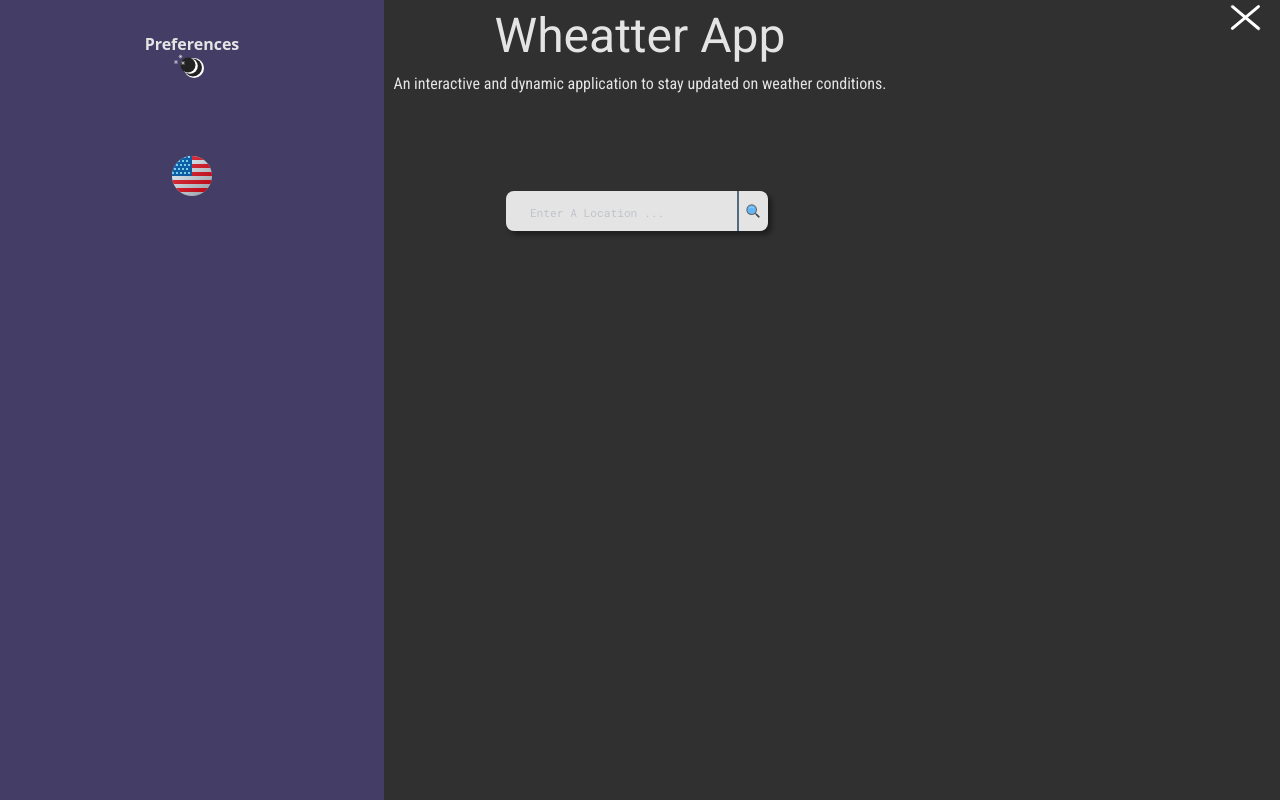
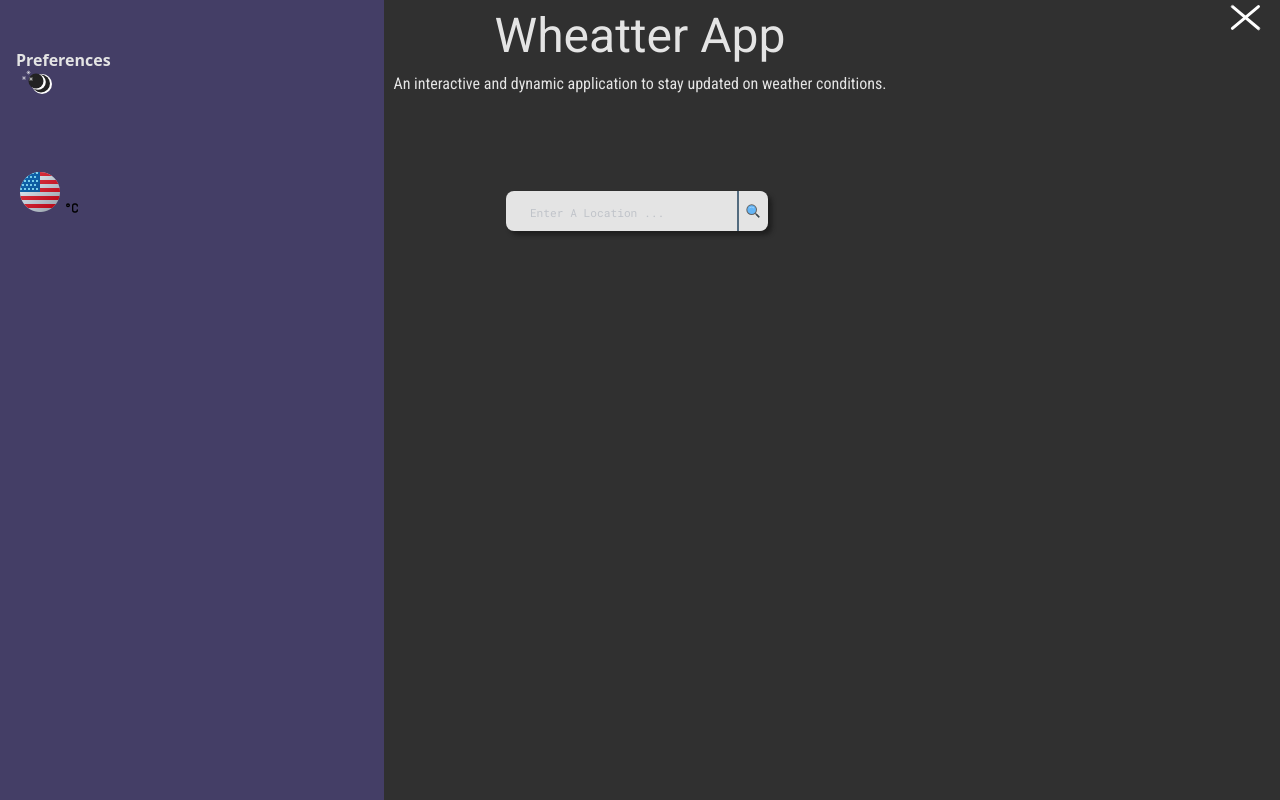
Before and after one commit to SebaPerez90/WheaterApp, a React (Vite) app: page / in a window 1280 px wide. Both pictures are taken after a click on the element 1245 px from the left and 19 px from the top of the page. Shown: the top 800 px of the page. Built offline with nearby package versions, Linux system fonts and the light colour scheme; some icons are missing.

Commit message:
working-hamburguer-menu

```diff
--- a/src/components/Header/HambuerguerMenu.jsx
+++ b/src/components/Header/HambuerguerMenu.jsx
@@ -1,10 +1,13 @@
-import { useRef, useState } from 'react';
+import { useRef, useState, useEffect } from 'react';
 import { useStore } from '../../../store';
 import ThemeButton from './ThemeButton';
 import LanguageButton from './LanguageButton';
+import { TbTemperatureCelsius } from 'react-icons/tb';
+import { TbTemperatureFahrenheit } from 'react-icons/tb';
+import { toast } from 'react-hot-toast';
 
 const HambuerguerMenu = () => {
-  const { themeDark } = useStore();
+  const { themeDark, languageEng, temperatureUnit, setTemperatureUnit } = useStore();
 
   const container_bars = useRef();
   const first_bar = useRef();
@@ -12,6 +15,32 @@ const HambuerguerMenu = () => {
   const third_bar = useRef();
 
   const [active, setActive] = useState(false);
+
+  const infoMsjUnits = (text) =>
+    toast(text, {
+      icon: '💡',
+      style: {
+        borderRadius: '10px',
+        background: '#443e66',
+        color: '#fff',
+        minWidth:'max-content',
+      },
+      duration: 2500,
+    });
+
+  useEffect(() => {
+    if (languageEng) {
+      temperatureUnit === 'metric'
+        ? infoMsjUnits('Current measurement unit: degrees Celsius')
+        : infoMsjUnits('Current measurement unit: degrees Fahrenheit');
+      return;
+    } else {
+      temperatureUnit === 'metric'
+        ? infoMsjUnits('Unidad de medición actual : grados Celsius')
+        : infoMsjUnits('Unidad de medición actual : grados Fahrenheit');
+      return;
+    }
+  }, [temperatureUnit]);
 
   const openMenu = () => {
     if (active) {
@@ -67,12 +96,30 @@ const HambuerguerMenu = () => {
       </div>
       {active ? (
         <div className={themeDark ? 'header-menu-dt' : 'header-menu-lt'}>
-          <p>Preferences</p>
+          <p>{languageEng ? 'Preferences' : 'Preferencias'}</p>
           <ul className={themeDark ? 'menu-list-dt' : 'menu-list-t'}>
             <li>
               <ThemeButton />
             </li>
-            <li><LanguageButton /></li>
+            <li className='flex items-center justify-between'>
+              <LanguageButton />
+
+              {temperatureUnit === 'metric' ? (
+                <button
+                  className='border-2 border-[#b1adcc] rounded-full h-10 w-10 flex justify-center items-center text-rose-100 hover:bg-[#8580b0] hover:text-[#3b3656] duration-200'
+                  onClick={() => setTemperatureUnit()}
+                >
+                  <TbTemperatureCelsius className='scale-150 ' />
+                </button>
+              ) : (
+                <button
+                  className='border-2 border-[#b1adcc] rounded-full h-10 w-10 flex justify-center items-center text-rose-100 hover:bg-[#8580b0] hover:text-[#3b3656] duration-200'
+                  onClick={() => setTemperatureUnit()}
+                >
+                  <TbTemperatureFahrenheit className='scale-150' />
+                </button>
+              )}
+            </li>
           </ul>
         </div>
       ) : null}
--- a/src/components/Header/Header.jsx
+++ b/src/components/Header/Header.jsx
@@ -1,16 +1,11 @@
 import { useStore } from '../../../store';
-import { FaCopy } from 'react-icons/fa';
-// import { TbTemperatureCelsius } from 'react-icons/tb';
-// import { TbTemperatureFahrenheit } from 'react-icons/tb';
-// import espIcon from '../assets/espIcon.png';
-// import engIcon from '../assets/engIcon.png';
+// import { FaCopy } from 'react-icons/fa';
 import { useRef } from 'react';
 import { toast } from 'react-hot-toast';
 import HambuerguerMenu from './HambuerguerMenu';
-// import ThemeButton from './ThemeButton';
 
 export default function Header() {
-  const { themeDark, languageEng, toggleLanguage, temperatureUnit, setTemperatureUnit } = useStore();
+  const { themeDark, languageEng} = useStore();
   const URLresourse = useRef();
   const btnRef = useRef();
 
--- a/src/components/Header/LanguageButton.jsx
+++ b/src/components/Header/LanguageButton.jsx
@@ -8,7 +8,7 @@ const LanguageButton = () => {
   const { languageEng, toggleLanguage } = useStore();
   const btnRef = useRef();
 
-  const infoMsj = languageEng
+  const infoMsjLanguage = languageEng
     ? () =>
         toast('El idioma actual es el español!', {
           icon: '💡',
@@ -35,13 +35,13 @@ const LanguageButton = () => {
       btnRef.current.style.animation = 'iconEnglish 700ms linear';
       setTimeout(() => {
         toggleLanguage();
-        infoMsj();
+        infoMsjLanguage();
       }, 700);
     } else {
       btnRef.current.style.animation = 'iconSpanish 1.2s linear reverse';
       setTimeout(() => {
         toggleLanguage();
-        infoMsj();
+        infoMsjLanguage();
       }, 500);
     }
   };
--- a/src/index.scss
+++ b/src/index.scss
@@ -119,10 +119,10 @@ body {
       transform: translateX(-40em);
       display: flex;
       flex-direction: column;
-      align-items: center;
+      align-items: start;
       justify-content: start;
       height: 100%;
-      padding-top: 2em;
+      padding: 3em 0 0 1em;
       z-index: 10;
       transition: all 400ms;
       width: 30%;
@@ -138,6 +138,12 @@ body {
         display: flex;
         flex-direction: column;
         gap: 1em;
+
+        li {
+          button {
+            cursor: url('/src/assets/cloud-hover.png'), auto;
+          }
+        }
       }
     }
   }
```
